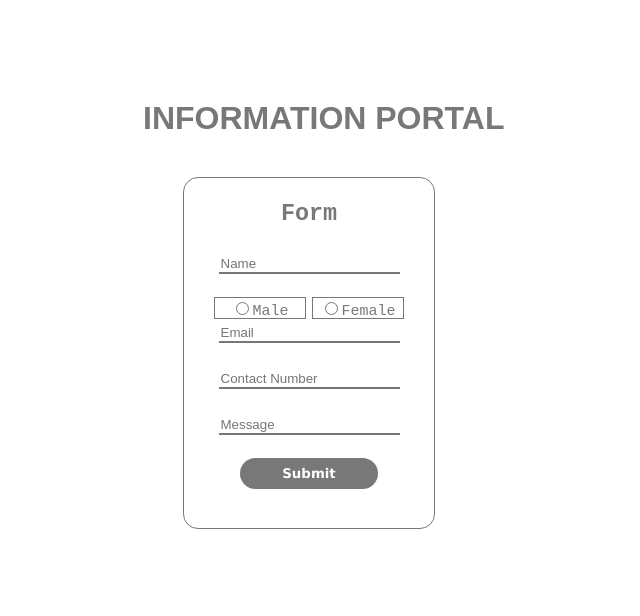
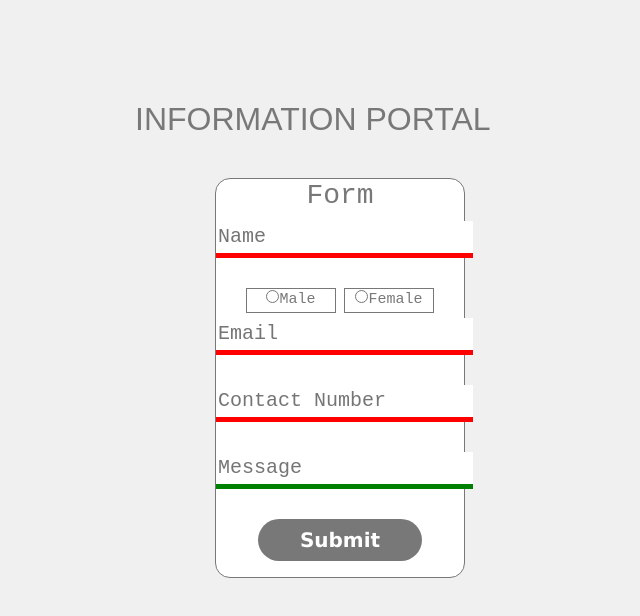
Before and after one commit to kavyasnair/project, an Angular app: page /formn in a window 1280 px wide. Shown: the top 616 px of the page, without its empty margins (365-1005 px from the left). Built offline with nearby package versions, Linux system fonts and the light colour scheme.

Commit message:
first commit

```diff
--- a/src/app/app.component.css
+++ b/src/app/app.component.css
@@ -1,4 +1,4 @@
-h1{
+h2{
     margin-top: 100px;
     margin-left: 500px;
     color: rgb(120,120,120);
--- a/src/app/app.component.html
+++ b/src/app/app.component.html
@@ -1,5 +1,3 @@
-<link rel="stylesheet" type="text/css" src="app.component.css">
-
-<h1>INFORMATION PORTAL</h1>
+<h2>INFORMATION PORTAL</h2>
 
 <router-outlet></router-outlet>
--- a/src/app/app.module.ts
+++ b/src/app/app.module.ts
@@ -6,6 +6,7 @@ import { AppComponent } from './app.component';
 import { FormComponent } from './form/form.component';
 import { FormnComponent } from './formn/formn.component';
 import { ListComponent } from './list/list.component';
+import { ReactiveFormsModule } from '@angular/forms';
 
 @NgModule({
   declarations: [
@@ -16,7 +17,8 @@ import { ListComponent } from './list/list.component';
   ],
   imports: [
     BrowserModule,
-    AppRoutingModule
+    AppRoutingModule,
+    ReactiveFormsModule
   ],
   providers: [],
   bootstrap: [AppComponent]
--- a/src/app/form/form.component.html
+++ b/src/app/form/form.component.html
@@ -1,8 +1,3 @@
-<link rel="stylesheet" type="text/css" src="form.component.css">
-
-<link
-  href="http://cdnjs.cloudflare.com/ajax/libs/font-awesome/4.3.0/css/font-awesome.css"
-  rel="stylesheet"  type='text/css'>
 <div class="full">
 <div class="div1">
     <i class="fa fa-user" aria-hidden="true" id="f1" ></i><br>
--- a/src/app/formn/formn.component.css
+++ b/src/app/formn/formn.component.css
@@ -6,10 +6,10 @@
     font-family: monospace;
     font-size: 20px;
     color: rgb(120,120,120);
-    margin-left: 540px;
+    margin-left: 580px;
     margin-top: 40px;
     width: 250px;
-    height: 350px;
+    height: 400px;
 
 }
 .l1{
@@ -17,23 +17,27 @@
     border-left: none;
     border-right: none;
     outline: none;
+    border-bottom: 5px solid darkgrey;
+
 }
 .da{
     width: 90px;
-    height: 20px;
+    height: 25px;
     margin-left: 30px;
     position: absolute;
+    font-size: 15px;
     border: 1px solid rgb(120,120,120);
 }
 .db{
     width: 90px;
-    height: 20px;
+    height: 25px;
     position: absolute;
     border: 1px solid rgb(120,120,120);
+    font-size: 15px;
 }
 button{border: none;
     border-radius: 25px;
-    padding: 8px 42px;
+    padding: 6px 42px;
     display: inline-block;
     cursor: pointer;
     outline: none;
@@ -44,3 +48,9 @@ button{border: none;
     text-align: center;
     text-decoration: none;
 }
+input.ng-invalid{
+    border-bottom: 5px solid red;
+}
+input.ng-valid{
+    border-bottom: 5px solid green;
+}
--- a/src/app/formn/formn.component.html
+++ b/src/app/formn/formn.component.html
@@ -1,20 +1,22 @@
-<link rel="stylesheet" type="text/css" src="formn.component.css">
+
 
 <div class="s1">
-    <h3>Form</h3>
-<form action="#">
-<input type="text" placeholder="Name" class="l1" required><br><br>
+<h3>Form</h3>
+<form  [formGroup]='angForm' (ngSubmit)='onsubmit()'>
+<input type="text" placeholder="Name" class="l1" formControlName="name" required><br><br>
+
 <div class="da">
-<input type="radio" id="male" name="gender" value="male">
-  <label for="male" style="font-size: 15px;">Male</label>
+<input type="radio" id="male" name="gender" value="male" formControlName="gender">
+  <label for="male" >Male</label>
 </div>
 <div class="db" style="margin-left:128px">
-  <input type="radio" id="female" name="gender" value="female" >
-  <label for="female" style="font-size: 15px;">Female</label>
+  <input type="radio" id="female" name="gender"  value="female" formControlName="gender" >
+  <label for="female" >Female</label>
 </div>
-<br><input type="email" placeholder="Email" name="em" class="l1" required ><br><br>
-<input type="text" placeholder="Contact Number" name="cont" class="l1" required><br><br>
-<input type="text" placeholder="Message" name="mes" class="l1"><br><br>
+<br><input type="email" placeholder="Email" name="em" class="l1" formControlName="email"><br><br>
+
+<input type="number" placeholder="Contact Number" name="cont" class="l1" formControlName="number"><br><br>
+<input type="text" placeholder="Message" name="mes" class="l1" formControlName="message"><br><br>
 <button type="submit" >Submit</button>
 </form>
 </div>
--- a/src/app/formn/formn.component.ts
+++ b/src/app/formn/formn.component.ts
@@ -1,4 +1,5 @@
 import { Component, OnInit } from '@angular/core';
+import { FormControl, FormGroup,Validators} from '@angular/forms';
 
 @Component({
   selector: 'app-formn',
@@ -7,9 +8,25 @@ import { Component, OnInit } from '@angular/core';
 })
 export class FormnComponent implements OnInit {
 
-  constructor() { }
+  angForm= new FormGroup({
+    name: new FormControl('',Validators.required),
+    gender:new FormControl('',Validators.required),
+    email: new FormControl('',Validators.required),
+    number: new FormControl('',Validators.required),
+    message: new FormControl()
+  })
 
-  ngOnInit(): void {
+onsubmit(){
+  console.log(this.angForm.value);
+}
+
+  constructor() {
   }
 
-}
+
+
+
+    ngOnInit(): void {
+    }
+
+  }
--- a/src/app/list/list.component.css
+++ b/src/app/list/list.component.css
@@ -42,7 +42,7 @@ table {
     height: 300px;
     margin-right:100px ;
     margin-top: 43px;
-    padding-bottom: 16px;
+    padding-bottom: 20px;
     padding-left:80px;
     float: right;
 }
@@ -60,10 +60,10 @@ table {
             margin-top: 0px;
             justify-content: center;
             align-items: center;
+
 		}
-#ic{
-    color: rgb(120,120,120);
-    padding-left: 90px;
 
+#h{
+    margin-left: 50px;
 
 }
--- a/src/app/list/list.component.html
+++ b/src/app/list/list.component.html
@@ -1,13 +1,11 @@
 
-<link rel="stylesheet" type="text/css" src="list.component.css">
 
-<link
-  href="http://cdnjs.cloudflare.com/ajax/libs/font-awesome/4.3.0/css/font-awesome.css"
-  rel="stylesheet"  type='text/css'>
+
+
 
 <div class="d1">
     <h4>List View</h4>
-    <i class="fa fa-sort" id="ic"></i>
+
     <table>
 
       <tr>
@@ -33,8 +31,7 @@
     <div class="d2">
       <h4 id="h">Pie Chart</h4>
       <div class="piechart">
-        <h5 style="margin-left: 10px;color: white;">Male 60%</h5>
-        <h5 style="margin-top: 10px; color: white;">Female 40%</h5>
+
 
     </div>
     </div>
--- a/src/index.html
+++ b/src/index.html
@@ -6,6 +6,15 @@
   <base href="/">
   <meta name="viewport" content="width=device-width, initial-scale=1">
   <link rel="icon" type="image/x-icon" href="favicon.ico">
+  <link
+  href="http://cdnjs.cloudflare.com/ajax/libs/font-awesome/4.3.0/css/font-awesome.css"
+  rel="stylesheet"  type='text/css'>
+  <link rel="stylesheet" href="https://maxcdn.bootstrapcdn.com/bootstrap/4.5.2/css/bootstrap.min.css">
+  <script src="https://ajax.googleapis.com/ajax/libs/jquery/3.5.1/jquery.min.js"></script>
+  <script src="https://cdnjs.cloudflare.com/ajax/libs/popper.js/1.16.0/umd/popper.min.js"></script>
+  <script src="https://maxcdn.bootstrapcdn.com/bootstrap/4.5.2/js/bootstrap.min.js"></script>
+
+
 </head>
 <body>
   <app-root></app-root>
--- a/src/styles.css
+++ b/src/styles.css
@@ -1 +1,4 @@
 /* You can add global styles to this file, and also import other style files */
+body{
+    background-color: rgb(240, 240, 240);
+}
```
